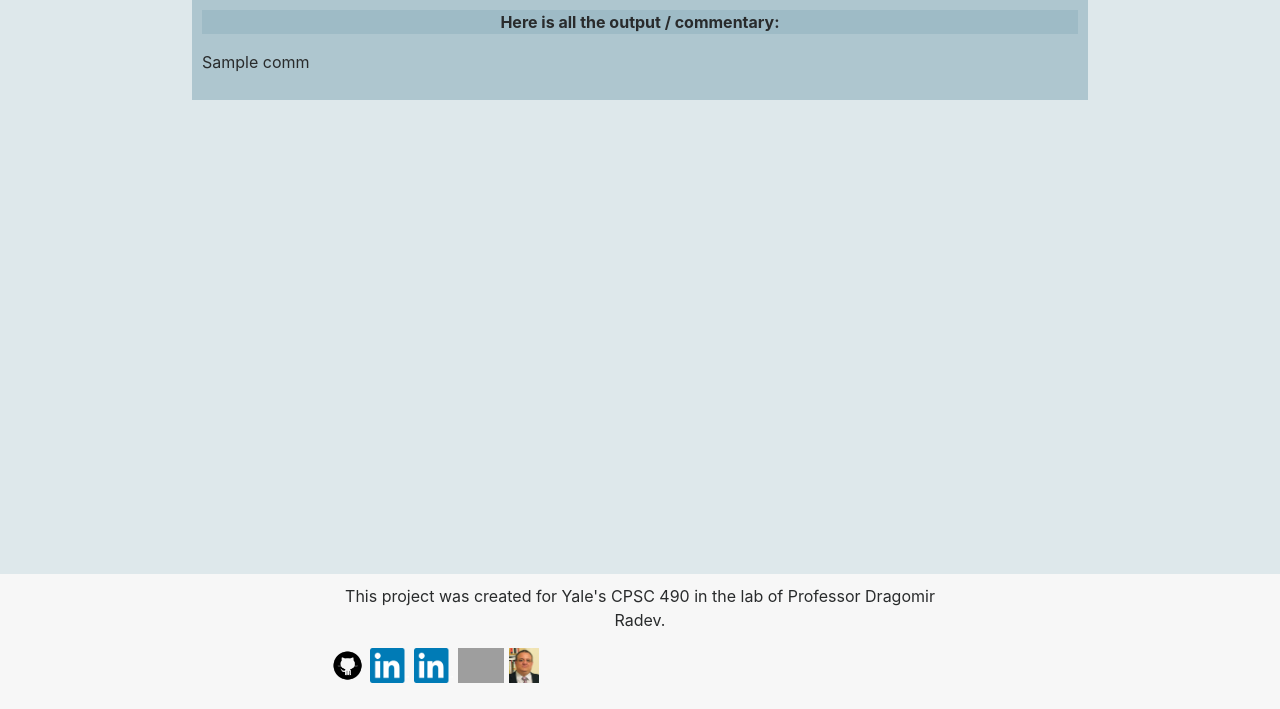
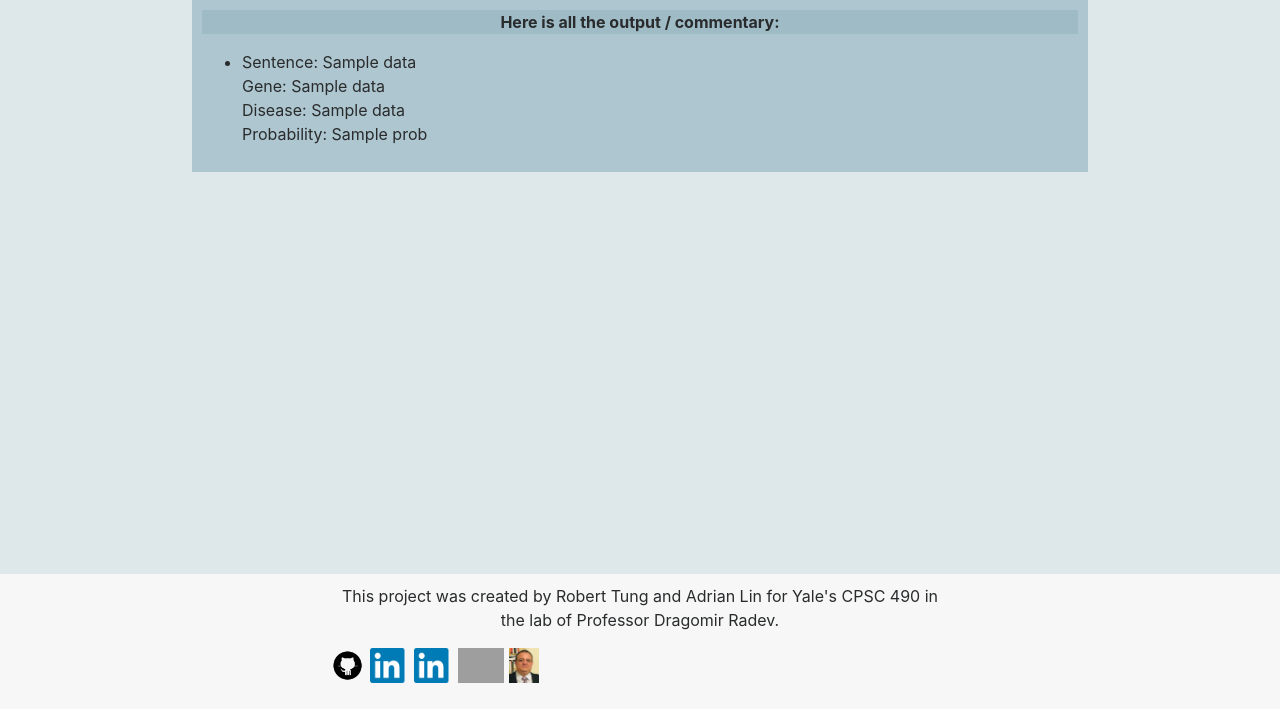
Before and after one commit to adrianwlin/cpsc-senior-project, a Flask app: template templates/result.html in a window 1280 px wide. Shown: the part 91-800 px from the top of the page. Run offline with Flask 2, Linux system fonts and the light colour scheme; the template is opened without the code that fills it: most values are stand-ins (such as "Sample title", 1, 10 or a date in 2020); some libraries are stand-ins or nearby versions; grey boxes are pictures that could not be loaded.

Commit message:
fixed webapp. completed project i think

```diff
--- a/application.py
+++ b/application.py
@@ -74,18 +74,35 @@ def upload_file():
         dep_model = load_model("models/model_dep.h5")
         no_dep_model = load_model("models/model_no_dep.h5")
 
-        probs = no_dep_model.predict([geneDist, diseaseDist, wordEmbed])
+        probsboth = no_dep_model.predict([geneDist, diseaseDist, wordEmbed]).tolist()
         # probs is a numpy array of of shape (n, 2) where n is the length of raw_text
-
-        print "NEXT REACHED THIS"
 
         # Put back stdout to be safe for next run
         sys.stdout = old_stdout
 
+        # Just the probability that the two are related
+        probs = [i[1] for i in probsboth]
+
+        # Reorder raw_text and probs by sort of probs
+        inds = sorted(range(len(probs)), key=lambda k: probs[k])[::-1]
+
+        raw_sorted = [raw_text[i] for i in inds]
+        probs_sorted = [probs[i] for i in inds]
+
+        result = []
+
+        # Build up the result using text and probabilities
+        for i in range(min(len(raw_sorted), len(probs_sorted))):
+          curr = {}
+          curr['data'] = raw_sorted[i]
+          curr['prob'] = probs_sorted[i]
+          result.append(curr)
+
         # Check output
         print mystdout.getvalue()
 
-        return render_template("result.html", comm=mystdout.getvalue())
+        # return render_template("result.html", comm=mystdout.getvalue(), result=result)
+        return render_template("result.html", result=result)
 
 
 if __name__ == "__main__":
--- a/templates/layout.html
+++ b/templates/layout.html
@@ -38,10 +38,11 @@
       }
 
       footer {
-        position:absolute;
          bottom:0;
          width:100%;
          height:135px;   /* Height of the footer */
+        background-attachment: scroll;
+        position: fixed;
       }
 
       .file-form {
@@ -87,7 +88,7 @@
     <footer class="bg-faded">
       <div class="footer-elements">
         <p class="footer-text">
-          This project was created for Yale's CPSC 490 in the lab of Professor Dragomir Radev.
+          This project was created by Robert Tung and Adrian Lin for Yale's CPSC 490 in the lab of Professor Dragomir Radev.
         </p>
         <div class="footer-links">
           <a href="https://github.com/adrianwlin/cpsc-senior-project">
--- a/templates/result.html
+++ b/templates/result.html
@@ -3,6 +3,19 @@
 {% block body %}
 <div class="result-text">
 	<p class="result-text-header">Here is all the output / commentary: </p>
-	<p>{{comm}}</p>
+	<ul>
+	{% for item in result %}
+        <li>
+        	Sentence: {{ item.data[0] }}
+        	<br>
+        	Gene: {{ item.data[1] }}
+        	<br>
+        	Disease: {{ item.data[2] }}
+        	<br>
+        	Probability: {{ item.prob }}
+        </li>
+    {% endfor %}
+    </ul>
+<!-- 	<p>{{comm}}</p> -->
 </div>
 {% endblock %}
```
